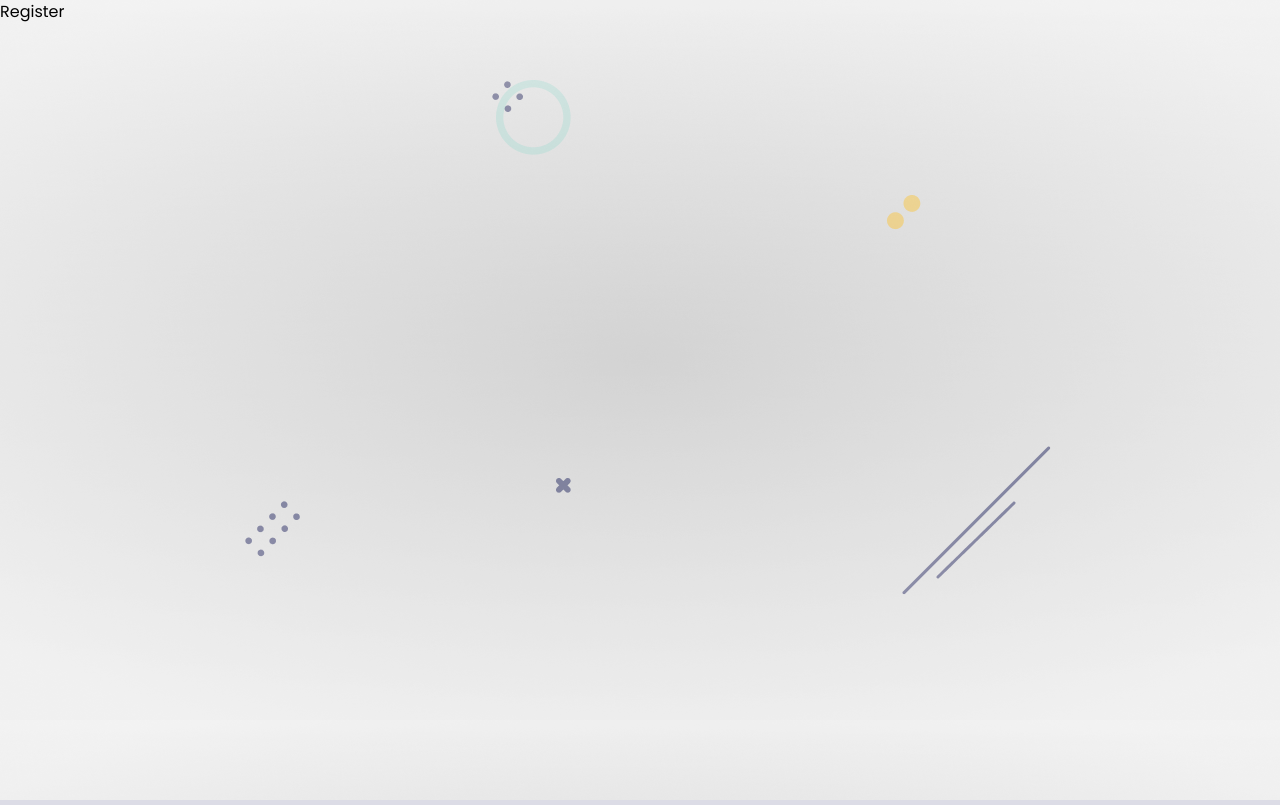
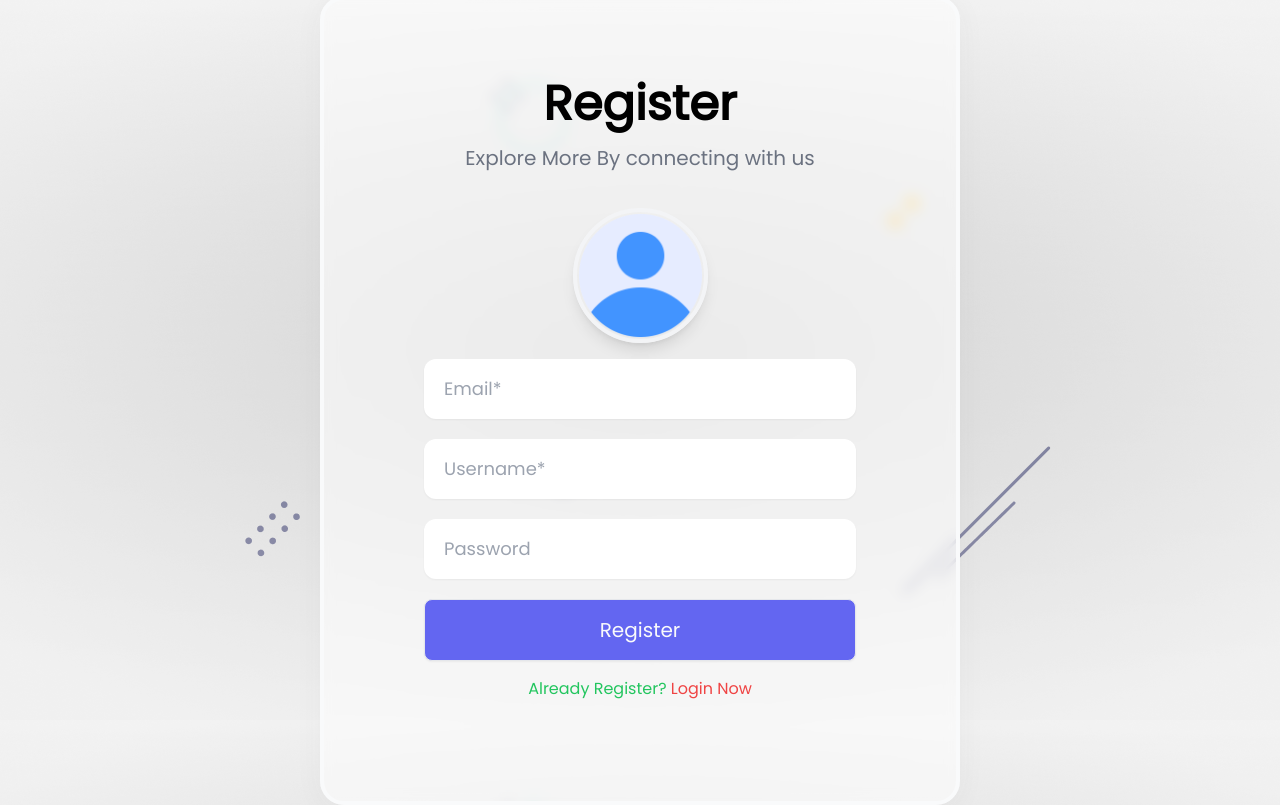
Before and after one commit to migara10/login_app, a React (Create React App) app in the folder client/: page /register in a window 1280 px wide. Built offline with nearby package versions, Linux system fonts and the light colour scheme.

Commit message:
add register.js and convert.js

```diff
--- a/client/src/components/Register.js
+++ b/client/src/components/Register.js
@@ -1,9 +1,92 @@
-import React from 'react'
+import React, { useState } from "react";
+import { Link } from "react-router-dom";
+import avatar from "../assets/profile.png";
+import styles from "../styles/Username.module.css";
+import { Toaster } from "react-hot-toast";
+import { useFormik } from "formik";
+import { registerValidate } from "../helper/validate";
+import convertTopBase64 from '../helper/convert'
 
 function Register() {
+const [file, setFIle] = useState()
+
+  const formik = useFormik({
+    initialValues: {
+      email: "",
+      userName: "",
+      password: "",
+    },
+    validate: registerValidate,
+    validateOnBlur: false,
+    validateOnChange: false,
+    onSubmit: async (values) => {
+      values = Object.assign(values, {profile: file || ''})
+      console.log(values)
+    },
+  });
+
+  //file upload
+  const onUpload = async(e) => {
+    console.log(e.target.file, 'upload image')
+    const base64 = await convertTopBase64(e.target.files[0]);
+    setFIle(base64);
+  }
+
   return (
-    <div>Register</div>
-  )
+    <div className="container mx-auto">
+      <Toaster position="top-center" reverseOrder={false} />
+      <div className="flex items-center justify-center h-screen">
+        <div className={styles.glass} style={{width: "50%", height: "auto"}}>
+          <div className="flex flex-col items-center title">
+            <h4 className="text-5xl font-bold">Register</h4>
+            <span className="w-2/3 py-4 text-xl text-center text-gray-500">
+              Explore More By connecting with us
+            </span>
+          </div>
+
+          <form className="py-1" onSubmit={formik.handleSubmit}>
+            <div className="flex justify-center py-4 profile">
+              <label htmlFor="profile">
+                <img src={file || avatar} alt="avatar" className={styles.profile_img} />
+              </label>
+              <input onChange={onUpload} type="file" id="profile" name="profile" />
+            </div>
+            <div className="flex flex-col items-center textbox">
+              <input
+                {...formik.getFieldProps("email")}
+                className={styles.textbox}
+                type="text"
+                placeholder="Email*"
+              />
+              <input
+                {...formik.getFieldProps("userName")}
+                className={styles.textbox}
+                type="text"
+                placeholder="Username*"
+              />
+              <input
+                {...formik.getFieldProps("password*")}
+                className={styles.textbox}
+                type="text"
+                placeholder="Password"
+              />
+              <button className={styles.btn} type="submit">
+                Register
+              </button>
+            </div>
+            <div className="py-4 text-center">
+              <span className="text-green-500">
+                Already Register?&nbsp;
+                <Link className="text-red-500" to="/">
+                  Login Now
+                </Link>
+              </span>
+            </div>
+          </form>
+        </div>
+      </div>
+    </div>
+  );
 }
 
-export default Register
+export default Register;
--- /dev/null
+++ b/client/src/helper/convert.js
@@ -0,0 +1,16 @@
+// convert image in base64 format
+
+export default function convertBase64(file){
+    return new Promise((resolve, reject) => {
+        const fileReader = new FileReader();
+        fileReader.readAsDataURL(file)
+
+        fileReader.onload = () => {
+            resolve(fileReader.result)
+        }
+
+        fileReader.onerror = (error) => {
+            reject(error)
+        }
+    })
+}
--- a/client/src/helper/validate.js
+++ b/client/src/helper/validate.js
@@ -22,7 +22,8 @@
 
 function passwordVerify(errors = {}, values) {
   const min = 4;
-  const passwordRegex = /^(?=.*[!@#$%^&*()_+{}[\]:;<>,.?~/-])[\w!@#$%^&*()_+{}[\]:;<>,.?~/-]{8,}$/;
+  const passwordRegex =
+    /^(?=.*[!@#$%^&*()_+{}[\]:;<>,.?~/-])[\w!@#$%^&*()_+{}[\]:;<>,.?~/-]{8,}$/;
   if (!values.password) {
     errors.password = toast.error("Require Password...!");
   } else if (values.password.includes(" ")) {
@@ -31,6 +32,20 @@
     errors.password = toast.error(`Password Must Be greater than ${min}`);
   } else if (!passwordRegex.test(values.password)) {
     errors.password = toast.error("Password must have special characters");
+  }
+  return errors;
+}
+
+// validate email
+
+function emailVerify(errors = {}, values) {
+  const emailRegex = /^[a-zA-Z0-9._-]+@[a-zA-Z0-9.-]+\.[a-zA-Z]{2,}$/;
+  if (!values.email) {
+    errors.userName = toast.error("Require Email...!");
+  } else if (values.email.includes(" ")) {
+    errors.email = toast.error("Wrong Email...!");
+  } else if (!emailRegex.test(values.email)) {
+    errors.email = toast.error("Invalid Email...!");
   }
   return errors;
 }
@@ -45,3 +60,13 @@
 
   return errors;
 }
+
+// validate register form
+
+export async function registerValidate(values) {
+  let errors = userNameVerify({}, values);
+  passwordVerify(errors, values);
+  emailVerify(errors, values);
+
+  return errors;
+}
--- a/client/src/styles/Username.module.css
+++ b/client/src/styles/Username.module.css
@@ -7,7 +7,7 @@
     @apply border-4 border-gray-50 shrink-0 h-3/4 w-[30%] rounded-3xl py-20 px-7 min-w-max;
 }
 .profile_img{
-    @apply border-4 border-gray-100 w-[135px] rounded-full shadow-lg cursor-pointer;
+    @apply border-4 border-gray-100 w-[135px] h-[135px] rounded-full shadow-lg cursor-pointer;
     @apply hover:border-y-gray-200;
 }
 
@@ -21,3 +21,6 @@
 .btn:hover{
     background-color: #ff6a6a;
 }
+input[type='file']{
+    display: none;
+}
```
